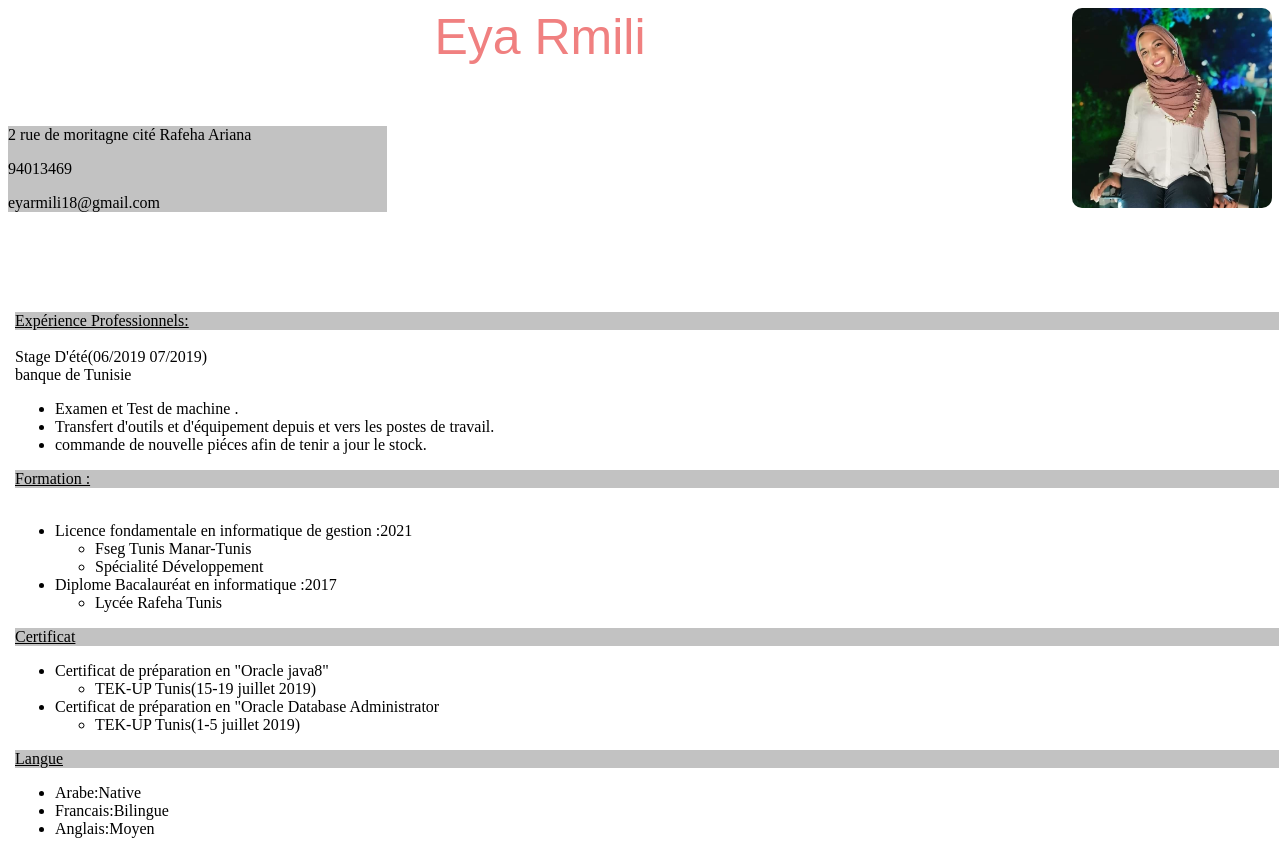
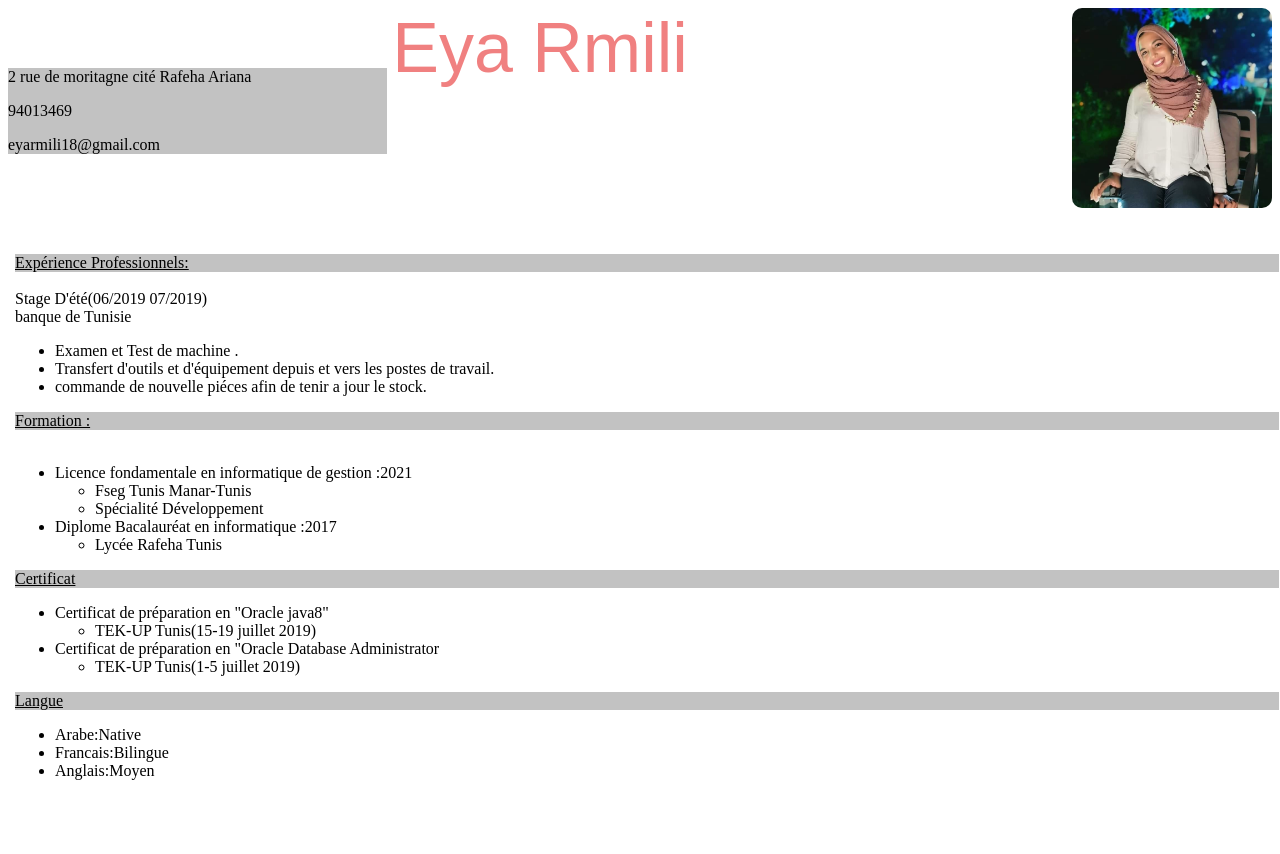
Before and after one commit to Rmili-Eya/CV, a plain HTML site: page index.html in a window 1280 px wide. After the commit the page ends 800 px from the top, so only its background shows below. Drawn offline with Linux system fonts and the light colour scheme.

Commit message:
5éme commit

```diff
--- a/style.css
+++ b/style.css
@@ -1,15 +1,16 @@
 
 #title{
     font-family: Arial, "Helvetica Neue", Helvetica, sans-serif;
-    font-size: 50px;
+    font-size: 70px;
     text-align: center;
+
 
 }
 span{
     color: lightcoral;
 }
 #coordonné{
-  margin: -10px 0px 100px 0px;
+  margin: -90px 0px 100px 0px;
   background-color:#c2c2c2 ;
   width: 30%;
 }
```
